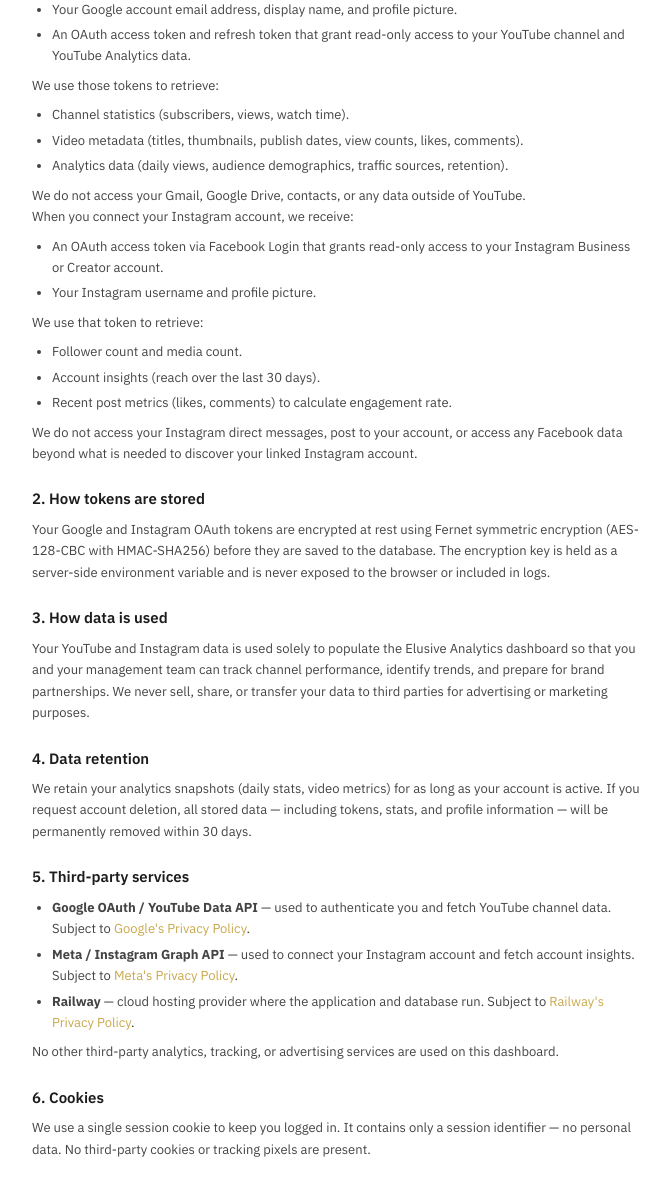
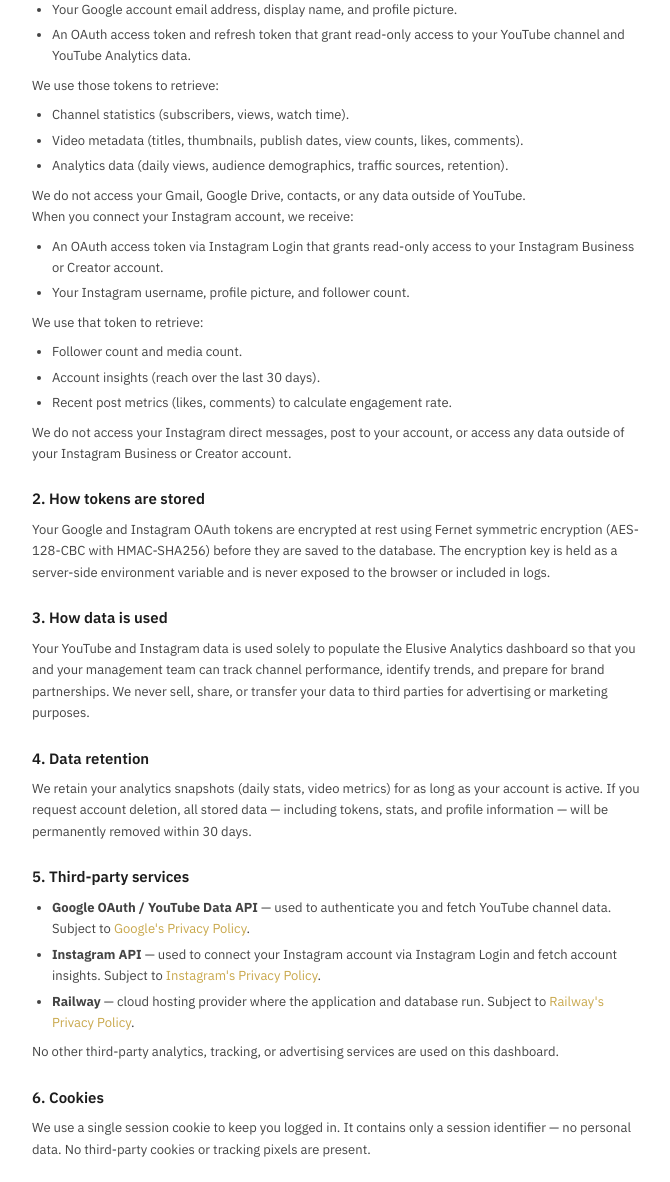
Before and after one commit to joeysemtex/elusive-dashboard, a FastAPI app: page /privacy in a window 1280 px wide. Shown: the part 303-1485 px from the top of the page, without its empty margins (304-974 px from the left). Run offline with FastAPI, Linux system fonts and the light colour scheme.

Commit message:
refactor: migrate Instagram OAuth to Instagram Login API
- Switch from Facebook Login to Instagram API with Instagram Login
- Auth URL: instagram.com/oauth/authorize (was facebook.com)
- Token exchange: api.instagram.com (was graph.facebook.com)
- Scopes: instagram_business_basic, instagram_business_manage_insights
- Profile via /me endpoint (no Facebook Pages discovery needed)
- Remove dead config INSTAGRAM_REFRESH_HOURS
- Remove dead templates tab_longform.html, tab_shorts.html
- Clean up all Facebook references in code, comments, and privacy policy

Co-Authored-By: Claude Opus 4.6 <noreply@anthropic.com>

```diff
--- a/app/auth.py
+++ b/app/auth.py
@@ -36,19 +36,20 @@ oauth.register(
     },
 )
 
-# Instagram / Meta OAuth registration
+# Instagram OAuth registration (Instagram API with Instagram Login)
 oauth.register(
     name="instagram",
     client_id=settings.META_APP_ID,
     client_secret=settings.META_APP_SECRET,
-    authorize_url="https://www.facebook.com/v21.0/dialog/oauth",
-    access_token_url="https://graph.facebook.com/v21.0/oauth/access_token",
+    authorize_url="https://www.instagram.com/oauth/authorize",
+    access_token_url="https://api.instagram.com/oauth/access_token",
     client_kwargs={
-        "scope": "instagram_basic,instagram_manage_insights,pages_show_list,pages_read_engagement",
+        "scope": "instagram_business_basic,instagram_business_manage_insights",
+        "token_endpoint_auth_method": "client_secret_post",
     },
 )
 
-GRAPH_BASE = "https://graph.facebook.com/v21.0"
+IG_GRAPH = "https://graph.instagram.com"
 
 
 async def handle_google_login(request: Request):
@@ -136,7 +137,7 @@ async def handle_google_callback(request: Request, db: AsyncSession) -> User:
 
 
 async def handle_instagram_login(request: Request):
-    """Redirect to Facebook/Meta consent screen for Instagram access."""
+    """Redirect to Instagram consent screen for Instagram access."""
     redirect_uri = str(request.url_for("instagram_callback"))
     if redirect_uri.startswith("http://") and settings.BASE_URL.startswith("https://"):
         redirect_uri = redirect_uri.replace("http://", "https://", 1)
@@ -145,6 +146,11 @@ async def handle_instagram_login(request: Request):
 
 async def handle_instagram_callback(request: Request, db: AsyncSession) -> dict:
     """Process Instagram OAuth callback. Connects IG to existing user.
+
+    Instagram API with Instagram Login flow:
+      1. Exchange auth code → short-lived token (api.instagram.com)
+      2. Exchange short-lived → long-lived token (graph.instagram.com)
+      3. Fetch profile via /me endpoint
 
     Returns dict with 'success' bool and optional 'error' key.
     """
@@ -163,20 +169,20 @@ async def handle_instagram_callback(request: Request, db: AsyncSession) -> dict:
     if not creator:
         return {"success": False, "error": "no_creator_profile"}
 
-    # Step 1: Exchange auth code for short-lived token
+    # Step 1: Exchange auth code for short-lived token (api.instagram.com)
     token_data = await oauth.instagram.authorize_access_token(request)
     short_token = token_data.get("access_token", "")
+    ig_user_id = str(token_data.get("user_id", ""))
     if not short_token:
         log.error("Instagram OAuth: no access_token in response")
         return {"success": False, "error": "no_token"}
 
     async with httpx.AsyncClient() as client:
-        # Step 2: Exchange short-lived → long-lived token (60 days)
-        resp = await client.get(f"{GRAPH_BASE}/oauth/access_token", params={
-            "grant_type": "fb_exchange_token",
-            "client_id": settings.META_APP_ID,
+        # Step 2: Exchange short-lived → long-lived token (graph.instagram.com)
+        resp = await client.get(f"{IG_GRAPH}/access_token", params={
+            "grant_type": "ig_exchange_token",
             "client_secret": settings.META_APP_SECRET,
-            "fb_exchange_token": short_token,
+            "access_token": short_token,
         })
         if resp.status_code != 200:
             log.error(f"Instagram long-lived token exchange failed: {resp.text}")
@@ -186,46 +192,26 @@ async def handle_instagram_callback(request: Request, db: AsyncSession) -> dict:
         long_token = ll_data.get("access_token", "")
         expires_in = ll_data.get("expires_in", 5184000)  # default 60 days
 
-        # Step 3: Discover Instagram Business/Creator Account
-        resp = await client.get(f"{GRAPH_BASE}/me/accounts", params={
+        # Step 3: Fetch profile via /me
+        resp = await client.get(f"{IG_GRAPH}/me", params={
             "access_token": long_token,
-            "fields": "id,name,instagram_business_account",
-        })
-        if resp.status_code != 200:
-            log.error(f"Instagram page discovery failed: {resp.text}")
-            return {"success": False, "error": "page_discovery_failed"}
-
-        pages = resp.json().get("data", [])
-        ig_account_id = None
-        for page in pages:
-            ig_biz = page.get("instagram_business_account")
-            if ig_biz:
-                ig_account_id = ig_biz.get("id")
-                break
-
-        if not ig_account_id:
-            log.warning(f"No Instagram Business account found for user {user.email}")
-            return {"success": False, "error": "no_ig_business"}
-
-        # Step 4: Fetch IG profile info
-        resp = await client.get(f"{GRAPH_BASE}/{ig_account_id}", params={
-            "access_token": long_token,
-            "fields": "username,followers_count,profile_picture_url",
+            "fields": "user_id,username,name,account_type,profile_picture_url,followers_count,media_count",
         })
         if resp.status_code != 200:
             log.error(f"Instagram profile fetch failed: {resp.text}")
             return {"success": False, "error": "profile_fetch_failed"}
 
         profile = resp.json()
+        ig_account_id = str(profile.get("user_id", ig_user_id))
 
-    # Step 5: Store on User model
+    # Step 4: Store on User model
     user.instagram_access_token = encrypt_token(long_token)
     user.instagram_token_expiry = (
         datetime.datetime.utcnow() + datetime.timedelta(seconds=expires_in)
     )
     user.instagram_user_id = ig_account_id
 
-    # Step 6: Store on Creator model
+    # Step 5: Store on Creator model
     creator.instagram_account_id = ig_account_id
     creator.instagram_username = profile.get("username", "")
     creator.ig_followers = profile.get("followers_count", 0)
--- a/app/config.py
+++ b/app/config.py
@@ -21,7 +21,6 @@ class Settings:
         e.strip() for e in os.getenv("VIEWER_EMAILS", "").split(",") if e.strip()
     ]
     YOUTUBE_REFRESH_HOURS: int = 6
-    INSTAGRAM_REFRESH_HOURS: int = 6
 
     @property
     def google_redirect_uri(self) -> str:
--- a/app/instagram.py
+++ b/app/instagram.py
@@ -13,7 +13,7 @@ from app.models import Creator, User
 
 log = logging.getLogger("elusive.instagram")
 
-GRAPH_BASE = "https://graph.facebook.com/v21.0"
+IG_GRAPH = "https://graph.instagram.com"
 IG_REFRESH_URL = "https://graph.instagram.com/refresh_access_token"
 
 
@@ -77,7 +77,7 @@ async def _get_valid_ig_token(user: User, db: AsyncSession) -> Optional[str]:
 
 async def _ig_get(token: str, endpoint: str, params: Optional[dict] = None) -> Optional[dict]:
     """Authenticated GET to Instagram Graph API."""
-    url = f"{GRAPH_BASE}/{endpoint}"
+    url = f"{IG_GRAPH}/{endpoint}"
     request_params = {"access_token": token}
     if params:
         request_params.update(params)
--- a/app/main.py
+++ b/app/main.py
@@ -262,17 +262,16 @@ async def instagram_data_deletion(request: Request, db: AsyncSession = Depends(g
 
         # Decode payload
         payload_data = json_mod.loads(base64.urlsafe_b64decode(payload + "=="))
-        fb_user_id = str(payload_data.get("user_id", ""))
+        ig_user_id = str(payload_data.get("user_id", ""))
 
-        # Find user by instagram_user_id (which stores the IG business account ID)
-        # The FB user_id from the signed request may differ, so also check directly
+        # Find user by instagram_user_id
         user_result = await db.execute(
             select(User).where(User.instagram_user_id != None)
         )
         users = user_result.scalars().all()
         target_user = None
         for u in users:
-            if u.instagram_user_id == fb_user_id:
+            if u.instagram_user_id == ig_user_id:
                 target_user = u
                 break
 
@@ -324,10 +323,10 @@ async def instagram_deauthorize(request: Request, db: AsyncSession = Depends(get
             raise HTTPException(status_code=403, detail="Invalid signature")
 
         payload_data = json_mod.loads(base64.urlsafe_b64decode(payload + "=="))
-        fb_user_id = str(payload_data.get("user_id", ""))
+        ig_user_id = str(payload_data.get("user_id", ""))
 
         user_result = await db.execute(
-            select(User).where(User.instagram_user_id == fb_user_id)
+            select(User).where(User.instagram_user_id == ig_user_id)
         )
         target_user = user_result.scalar_one_or_none()
         if target_user:
--- a/templates/privacy.html
+++ b/templates/privacy.html
@@ -96,8 +96,8 @@
 
             <p>When you connect your Instagram account, we receive:</p>
             <ul>
-                <li>An OAuth access token via Facebook Login that grants read-only access to your Instagram Business or Creator account.</li>
-                <li>Your Instagram username and profile picture.</li>
+                <li>An OAuth access token via Instagram Login that grants read-only access to your Instagram Business or Creator account.</li>
+                <li>Your Instagram username, profile picture, and follower count.</li>
             </ul>
             <p>We use that token to retrieve:</p>
             <ul>
@@ -105,7 +105,7 @@
                 <li>Account insights (reach over the last 30 days).</li>
                 <li>Recent post metrics (likes, comments) to calculate engagement rate.</li>
             </ul>
-            <p>We do not access your Instagram direct messages, post to your account, or access any Facebook data beyond what is needed to discover your linked Instagram account.</p>
+            <p>We do not access your Instagram direct messages, post to your account, or access any data outside of your Instagram Business or Creator account.</p>
 
             <h2>2. How tokens are stored</h2>
             <p>Your Google and Instagram OAuth tokens are encrypted at rest using Fernet symmetric encryption (AES-128-CBC with HMAC-SHA256) before they are saved to the database. The encryption key is held as a server-side environment variable and is never exposed to the browser or included in logs.</p>
@@ -119,7 +119,7 @@
             <h2>5. Third-party services</h2>
             <ul>
                 <li><strong>Google OAuth / YouTube Data API</strong> — used to authenticate you and fetch YouTube channel data. Subject to <a href="https://policies.google.com/privacy" target="_blank" rel="noopener">Google's Privacy Policy</a>.</li>
-                <li><strong>Meta / Instagram Graph API</strong> — used to connect your Instagram account and fetch account insights. Subject to <a href="https://www.facebook.com/privacy/policy/" target="_blank" rel="noopener">Meta's Privacy Policy</a>.</li>
+                <li><strong>Instagram API</strong> — used to connect your Instagram account via Instagram Login and fetch account insights. Subject to <a href="https://www.instagram.com/legal/privacy/" target="_blank" rel="noopener">Instagram's Privacy Policy</a>.</li>
                 <li><strong>Railway</strong> — cloud hosting provider where the application and database run. Subject to <a href="https://railway.com/legal/privacy" target="_blank" rel="noopener">Railway's Privacy Policy</a>.</li>
             </ul>
             <p>No other third-party analytics, tracking, or advertising services are used on this dashboard.</p>
```
Also changed, not shown: templates/partials/tab_longform.html (deleted, +0 -48 lines), templates/partials/tab_shorts.html (deleted, +0 -45 lines).
